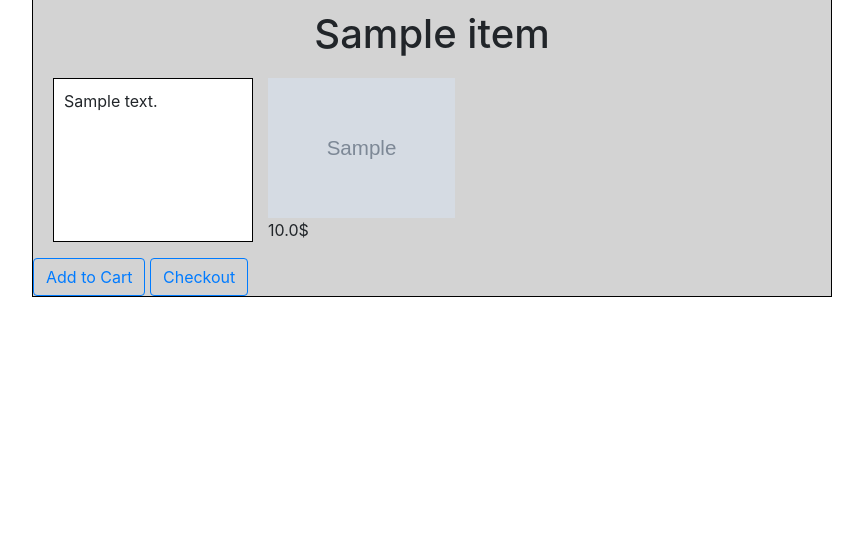
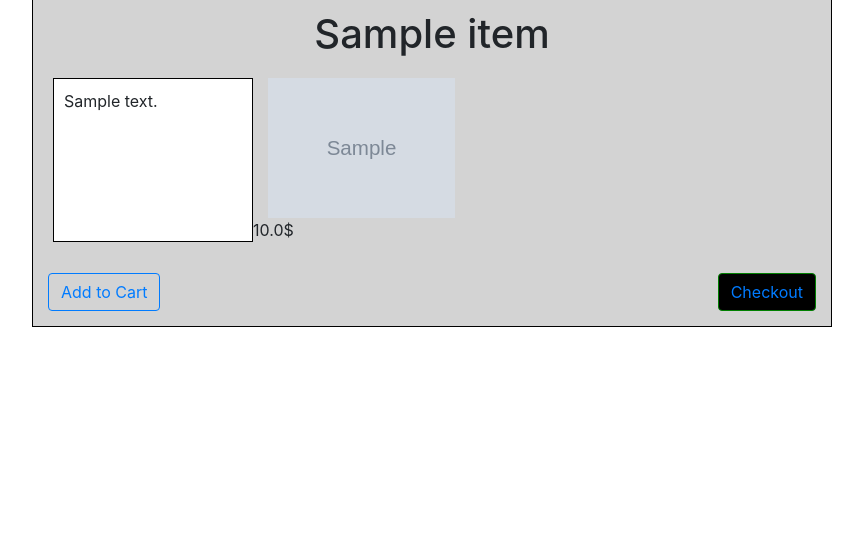
Before and after one commit to Akzelele/CaptainConsole, a Django app: page /1 in a window 1280 px wide. Shown: the part 118-669 px from the top of the page, without its empty margins (208-1071 px from the left). Run offline with Django 3.2, Linux system fonts and the light colour scheme; tables that the repository leaves empty hold one stand-in row (values such as "Sample post"); grey boxes marked "Sample" are stand-in pictures; some libraries are stand-ins or nearby versions.

Commit message:
Just some funky CSS to the buttons can/should be changed via #CheckOutButton and #AddToCart in main.css

```diff
--- a/static/css/main.css
+++ b/static/css/main.css
@@ -57,6 +57,7 @@
     min-width: 200px;
     max-width: 350px;
     padding: 10px;
+
 }
 
 .FooterContainer{
@@ -76,12 +77,19 @@
 }
 
 
-
 .footer{
 
     margin-top: auto;
 }
 
-#ItemPrice{
-    margin-left: 15px;
+
+#CheckoutButton{
+    border-color: green;
+    background-color: black;
+    float: right;
+    margin: 15px;
 }
+
+#AddToCartButton{
+    margin: 15px;
+}
--- a/templates/item/item_details.html
+++ b/templates/item/item_details.html
@@ -13,7 +13,7 @@
                 <p id="ItemPrice">{{ item.price }}$</p>
             </div>
         </div>
-    <button type="button" class="btn btn-outline-primary">Add to Cart</button>
-    <button type="button" class="btn btn-outline-primary">Checkout</button>
+    <button type="button" id = "AddToCartButton" class="btn btn-outline-primary">Add to Cart</button>
+    <button type="button" id = "CheckoutButton" class="btn btn-outline-primary">Checkout</button>
     </div>
 {% endblock %}
--- a/templates/item/single_item.html
+++ b/templates/item/single_item.html
@@ -2,6 +2,6 @@
     <a href = "/items/{{ item.id }}">
         <img class="ItemImg" src="{{ item.itemimage_set.first }}" alt="{{ item.name }} image" />
         <span id="Caption">{{ item.name }}</span>
-        <p id="ItemPrice">$ {{ item.price }}</p>
+        <span id="ItemPrice">$ {{ item.price }}</span>
     </a>
 </div>
```
